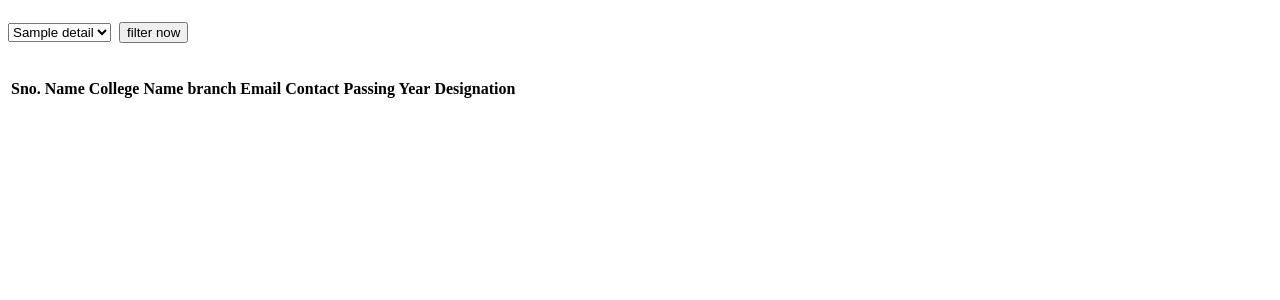
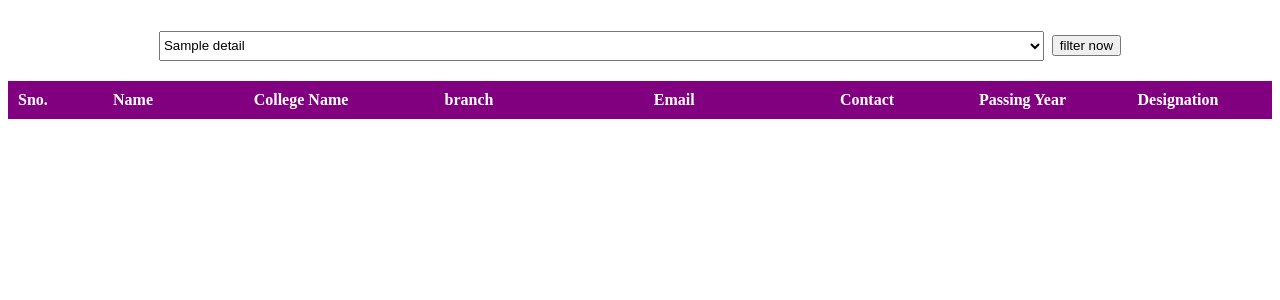
Before and after one commit to csahu3008/alumniConnect, a PHP site: page /college/filterBranchWise.php?college_id=1 in a window 1280 px wide. Shown: the top 300 px of the page. Run offline with PHP 8.4, Linux system fonts and the light colour scheme; the visitor is signed in with stand-in values (Sample User, id 1); tables that the repository leaves empty or names only in its code hold one stand-in row (values such as "Sample post"); lists and menus that the app fills with data are empty.

Commit message:
college styling

```diff
--- a/college/filterBranchWise.php
+++ b/college/filterBranchWise.php
@@ -1,3 +1,70 @@
+<!DOCTYPE html>
+<html lang="en">
+<head>
+    <meta charset="UTF-8">
+    <meta name="viewport" content="width=device-width, initial-scale=1.0">
+    <meta http-equiv="X-UA-Compatible" content="ie=edge">
+    <title>Document</title>
+    <style>
+        h1 {
+            text-align: center;
+        }
+        select {
+            width: 70%;
+            height: 30px;
+        }
+        #submit
+        {
+            padding: 5px;
+        }
+        .listHeading, .collegeContainer {
+            display: grid;
+            grid-template-columns: 2% 14.5% 12.5% 14.5% 18.5% 12.5% 12.5% 12.5%;
+            padding: 10px;
+            text-align: center;
+            font-size: 16px;
+
+        } .headContainer {
+            background-image: linear-gradient(to right,#710193,#BCA0DC);
+        } .collegeContainer {
+            border-bottom: 1px solid #999999;
+        } .listContainer {
+            box-shadow: 0 -3px 15px -4px;
+        } .listHeading {
+            background: purple;
+            margin-top: 20px;
+            color: white;
+        }
+
+
+        div::-webkit-scrollbar {
+        width: 0px;
+        height: 0;
+    }
+
+    div::-webkit-scrollbar-track {
+        background: #00000000;
+    }
+
+    /* Handle */
+    div::-webkit-scrollbar-thumb {
+        background: rgba(0, 0, 0, 0.521);
+        border-radius: 0px;
+    }
+
+    /* Handle on hover */
+    div::-webkit-scrollbar-thumb:hover {
+        background: rgba(255, 255, 255, 0.87);
+    }
+
+
+
+    </style>
+</head>
+<body>
+
+</body>
+</html>
 <h1>
    <?php
       session_start();
@@ -35,11 +102,11 @@
     <span>
 
 <?php
-        echo'<table>
-         <thead>
-         <th>Sno.</th><th>Name</th><th>College Name</th> <th> branch </th> <th> Email </th><th> Contact </th><th> Passing Year </th><th> Designation</th>
-         </thead>
-         <tbody>';
+        echo'<div>
+         <div class="listHeading">
+         <div>Sno.</div><div>Name</div><div>College Name</div> <div> branch </div> <div> Email </div><div> Contact </div><div> Passing Year </div><div> Designation</div>
+         </div>
+         <div>';
         $college_id=$_REQUEST['college_id'];
         $con=mysqli_connect('localhost','root','','alumniconnect');
         $query = "select * from college where deleted=0 and id=$college_id ";
@@ -52,10 +119,10 @@
             while($row_alumni = mysqli_fetch_array($res_alumni))
                 {
                     $temp++;
-                    echo"<tr><th>$row_alumni[id]</th><th>$row_alumni[name]</th><th>$row_alumni[college]</th><th>$row_alumni[branch]</th><th>$row_alumni[email]</th><th>$row_alumni[contact]</th><th>$row_alumni[passing_year]</th><th>$row_alumni[designation]</th></tr>";
+                    echo"<div class='collegeContainer'><div>$row_alumni[id]</div><div>$row_alumni[name]</div><div>$row_alumni[college]</div><div>$row_alumni[branch]</div><div>$row_alumni[email]</div><div>$row_alumni[contact]</div><div>$row_alumni[passing_year]</div><div>$row_alumni[designation]</div></div>";
                 }
         }
-        echo"</tbody>";
-        echo"</table>";
+        echo"</div>";
+        echo"</div>";
 
 ?>
```
Also changed, not shown: college/showAlumni.php (+155 -12 lines).
